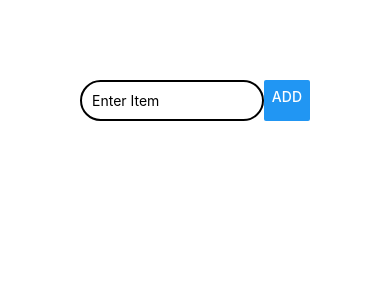
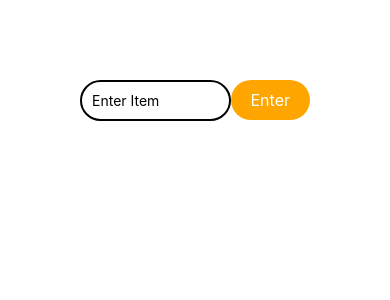
Before and after one commit to Aleena-Naveed/TO-DO-App, a React Native app: screen / in a window 390 px wide. Shown: the top 300 px of the page. Built offline with nearby package versions, Linux system fonts and the light colour scheme.

Commit message:
CustomButton modifications

```diff
--- a/App.js
+++ b/App.js
@@ -1,7 +1,18 @@
-import { StatusBar } from 'expo-status-bar';
 import React, { useState } from 'react';
 import { StyleSheet, Text, View, TextInput, Button, ScrollView, TouchableOpacity } from 'react-native';
 
+const CustomButton = (props) => {
+  var btnclr = props.color != undefined? props.color : 'blue';
+  return(
+    <TouchableOpacity activeOpacity={0.5} onPress={props.add}>
+          <View style={ {...styles.buttonContainer, backgroundColor: btnclr }}>
+            <Text style={styles.buttonText}>
+              {props.text}
+            </Text>
+          </View>
+    </TouchableOpacity>
+  );
+}
 export default function App() {
   const [getText, setText] = useState('');
   const [getList, setList] = useState([]);
@@ -28,10 +39,7 @@ export default function App() {
           onChangeText={text => setText(text)}
           value={getText}
         />
-        <Button
-          title="ADD"
-          onPress={addItem}
-        />
+        <CustomButton add={addItem} text="Enter" color="orange" />
       </View>
       <View style={styles.ScrollView}>
         <ScrollView>
@@ -39,14 +47,15 @@ export default function App() {
           <TouchableOpacity
           key={item.key}
           activeOpacity= {0.5}
-          onPress= {() => removeItem(item.key)}
           >
             <View style={styles.scrollViewItem} >
               <Text style={styles.ScrollText}>{item.data}</Text>
-              <View
+              <TouchableOpacity onPress= {() => removeItem(item.key)}>
+                <View
                 style={styles.crosstextContainer}>
                 <Text style={styles.crossText}>X</Text>
               </View>
+            </TouchableOpacity>
             </View>
           </TouchableOpacity>
           )}
@@ -71,7 +80,7 @@ const styles = StyleSheet.create({
   TextStyle: {
     borderWidth: 2,
     borderRadius: 50,
-    width: "80%",
+    width: "70%",
     padding: 10
   },
   ScrollView: {
@@ -104,5 +113,14 @@ const styles = StyleSheet.create({
     fontSize: 16,
     color: 'red',
     fontWeight: 'bold',
-  }
+  },
+  buttonContainer:{
+    paddingHorizontal: 20,
+    padding: 10,
+    borderRadius: 50,
+},
+buttonText:{
+    fontSize: 16,
+    color:'white'
+}
 });
```
